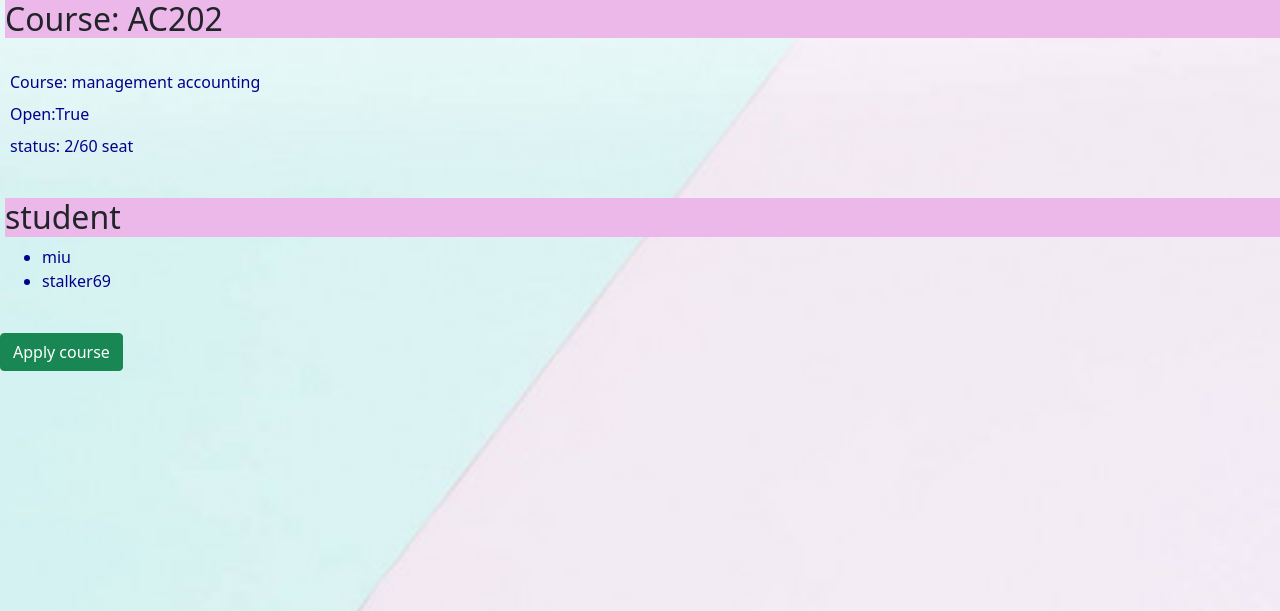
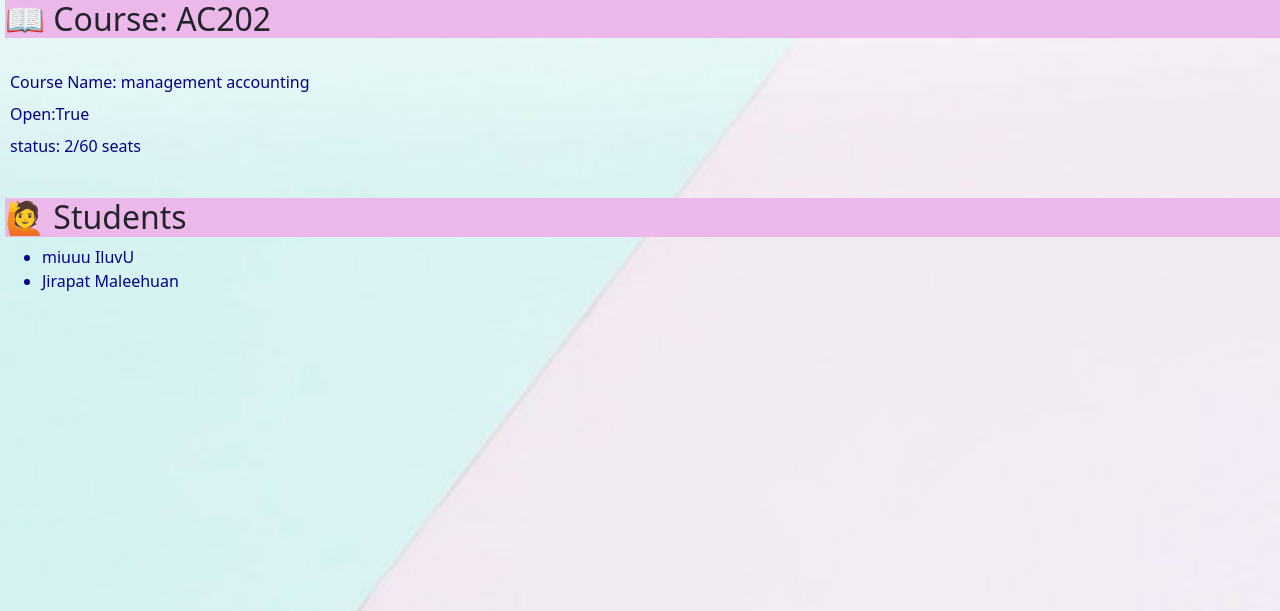
Before and after one commit to JIRATxJIRAPAT/JIRATx-JIRAPATV2.github.io, a Django app: a page that uses REG/Register/templates/registers/course_info.html in a window 1280 px wide. Shown: the top 611 px of the page. Run offline with Django 3.2, Linux system fonts and the light colour scheme; a user stored in the database is signed in; data comes from the database, SQL or seed files in the repository; both versions use the stored data as it was after the commit.

Commit message:
finish assignment2

```diff
--- a/REG/Register/templates/registers/course_info.html
+++ b/REG/Register/templates/registers/course_info.html
@@ -33,49 +33,54 @@
             }
             div.a{
                 left: 1%;
+                margin-left: 15px;
             }
 
         </style>
 
     </head>
     <body>
-        <h2>Course: {{ Course.course_code }}</h2>
+        <h2> &#128214 Course: {{ Course.course_code }}</h2>
         <br>
         <dl>
-            <dd>Course: {{ Course.course_name }}</dd>
+            <dd>Course Name: {{ Course.course_name }}</dd>
             <dd>Open:{{Course.status}}</dd>
-            <dd>status: {{seat}}/{{Course.limit_seat}} seat</dd>
+            <dd>status: {{seat}}/{{Course.limit_seat}} seats</dd>
         </dl>
 
         {% if request.user.is_superuser %}
         <br>
-        <h2>student</h2>
+        <h2>&#128587 Students</h2>
         <ul>
             {% for y in student %}
-            <li>{{ y.username }}</li>
+            <li>{{ y.first_name }} {{y.last_name}}</li>
             {% empty %}
             <li>No Student</li>
             {% endfor %}
         </ul>
 
-        {% endif %}
+        {% else %}
+
             <br>
             <div class="a">
                 {% if request.user not in student %}
                     {% if Course.status and seat < Course.limit_seat %}
 
-                    <p><a href="{% url 'Register:apply' Course.course_code %}"  class="btn btn-success">Apply course</a></h3>
+                        <p><a href="{% url 'Register:apply' Course.course_code %}"  class="btn btn-success">Apply course &#128221</a></h3>
                     {% else %}
-                <p><h1 class="btn-outline-danger"></a></h3>
-
+                        {% if Course.status == False %}
+                            <p><h4 style="color:crimson;">Closed &#9203</a></h4>
+                        {% else %}
+                            <p><h4 style="color:crimson;">seat full &#128560</a></h4>
+                        {% endif %}
                     {% endif %}
                 {% else %}
 
                     <h4 style="color: rgba(64, 139, 41, 0.979);">Already Register</h4>
-                <p><a href="{% url 'Register:remove' Course.course_code %}" class="btn btn-danger">Remove course</a></h3>
+                    <p><a href="{% url 'Register:remove' Course.course_code %}" class="btn btn-danger">&#9888 Remove course &#9888</a></h3>
 
                 {% endif %}
-
+            {% endif %}
             </div>
         <div style="bottom: auto;" class="foo" >
             <div class="btn-group-vertical">
--- a/REG/home/templates/home/index.html
+++ b/REG/home/templates/home/index.html
@@ -16,7 +16,7 @@
                 background-size: 100% 100%;
             }
             figure.motto{
-                background-color: rgb(230, 209, 28);
+                background-color: rgb(240, 230, 147);
                 position: absolute;
                 bottom: 0px;
                 right: 10px;
@@ -37,9 +37,9 @@
     </head>
 
     <body>
-        <h1 style="text-align: center;background-color:crimson;">Register TU</h1>
+        <h1 style="text-align: center;background-color:crimson;">&#128081 Register TU &#128081</h1>
         <div class="alert alert-warning" role="alert">
-            Enrollment Now 19 Sep - 28 Sep 2077 !
+           &#128227 Enrollment Now 19 Sep - 28 Sep 2077 !
         </div>
 
         <div class="tu">
```
Also changed, not shown: REG/Register/templates/registers/index.html (+5 -4 lines), REG/Users/templates/users/studentInfo.html (+9 -4 lines), REG/db.sqlite3. Lines whose indentation alone changed are shown as unchanged.
